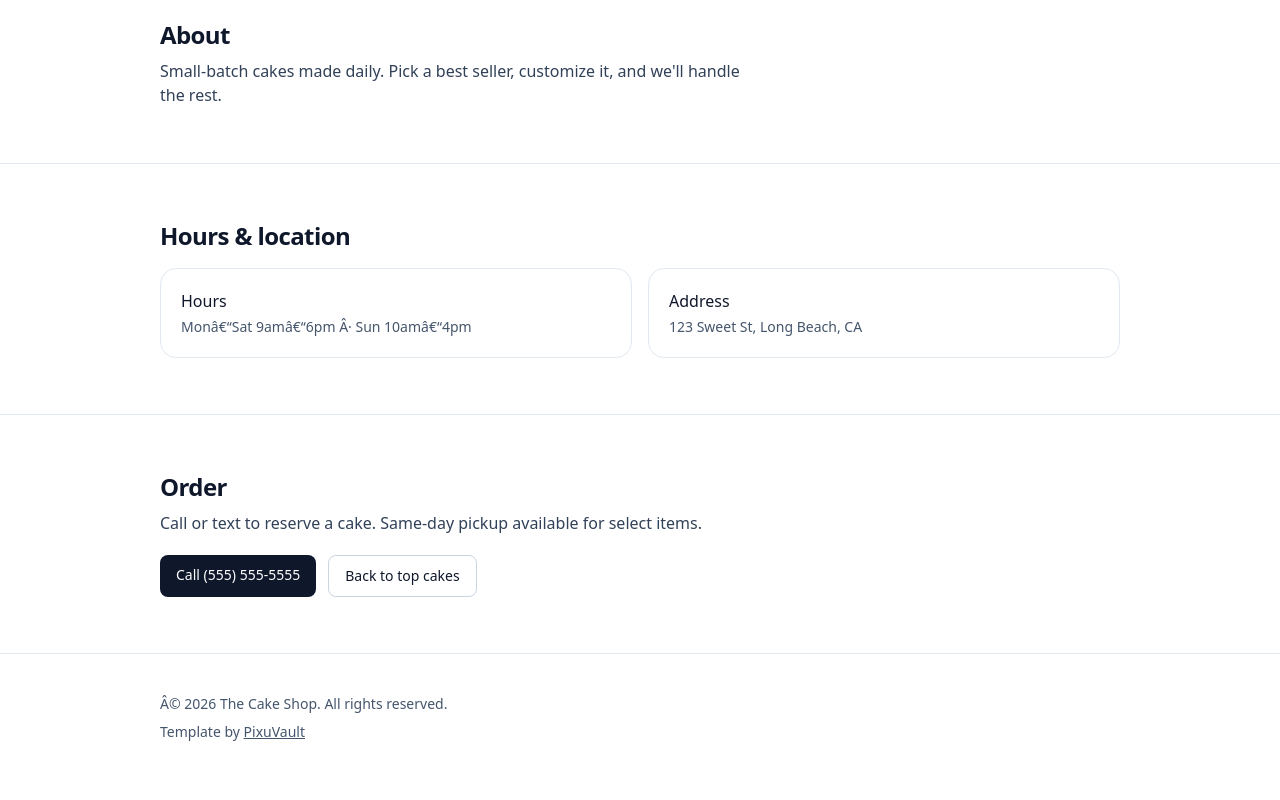
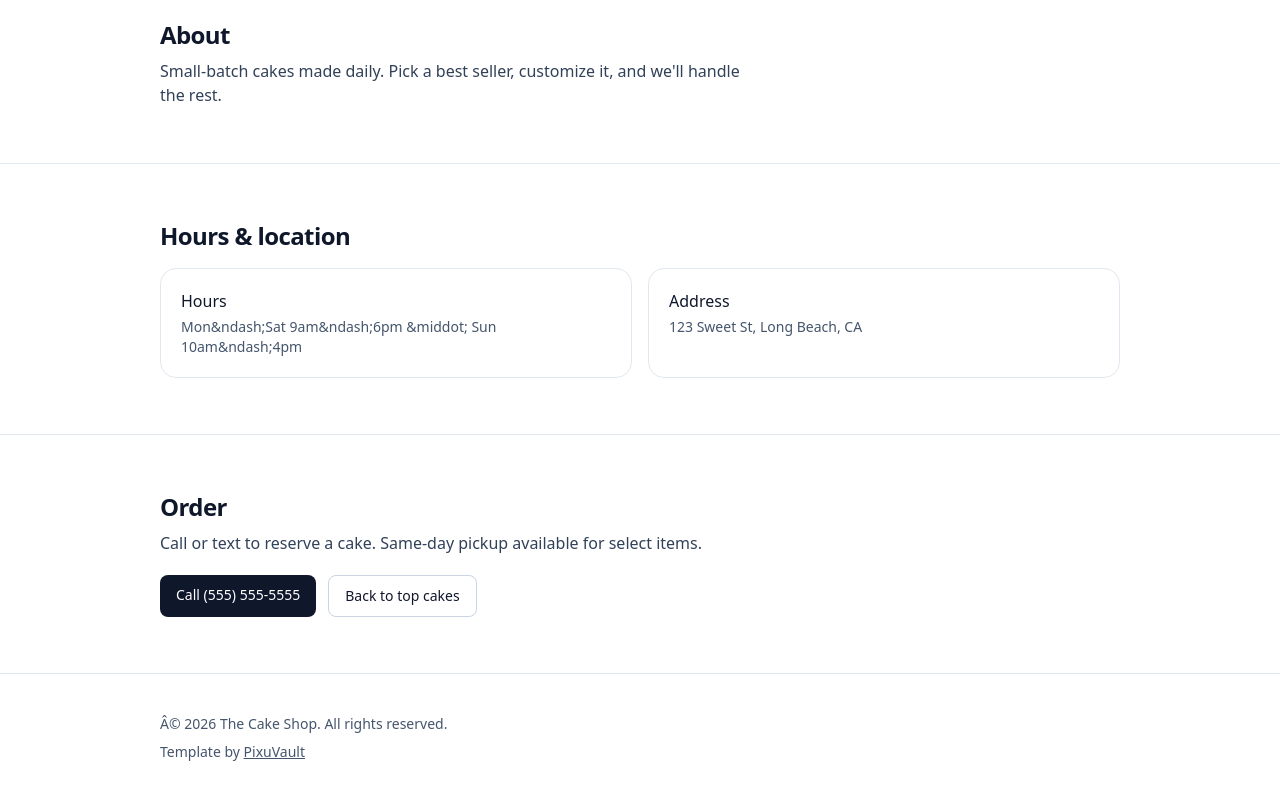
Before and after one commit to lon-ganancial/the-cake-shop-demo, a plain HTML site: page index.html in a window 1280 px wide. Shown: the part 1417-2217 px from the top of the page. Drawn offline with Linux system fonts and the light colour scheme.

Commit message:
Publish dist: 2026-01-17 15:00:40

```diff
--- a/index.html
+++ b/index.html
@@ -171,7 +171,7 @@
     <div class="mt-4 grid gap-4 sm:grid-cols-2">
       <div class="rounded-2xl border border-slate-200 p-5">
         <h3 class="font-medium">Hours</h3>
-        <p class="mt-1 text-sm text-slate-600">Monâ€“Sat 9amâ€“6pm Â· Sun 10amâ€“4pm</p>
+        <p class="mt-1 text-sm text-slate-600">Mon&amp;ndash;Sat 9am&amp;ndash;6pm &amp;middot; Sun 10am&amp;ndash;4pm</p>
       </div>
 
       <div class="rounded-2xl border border-slate-200 p-5">
```
